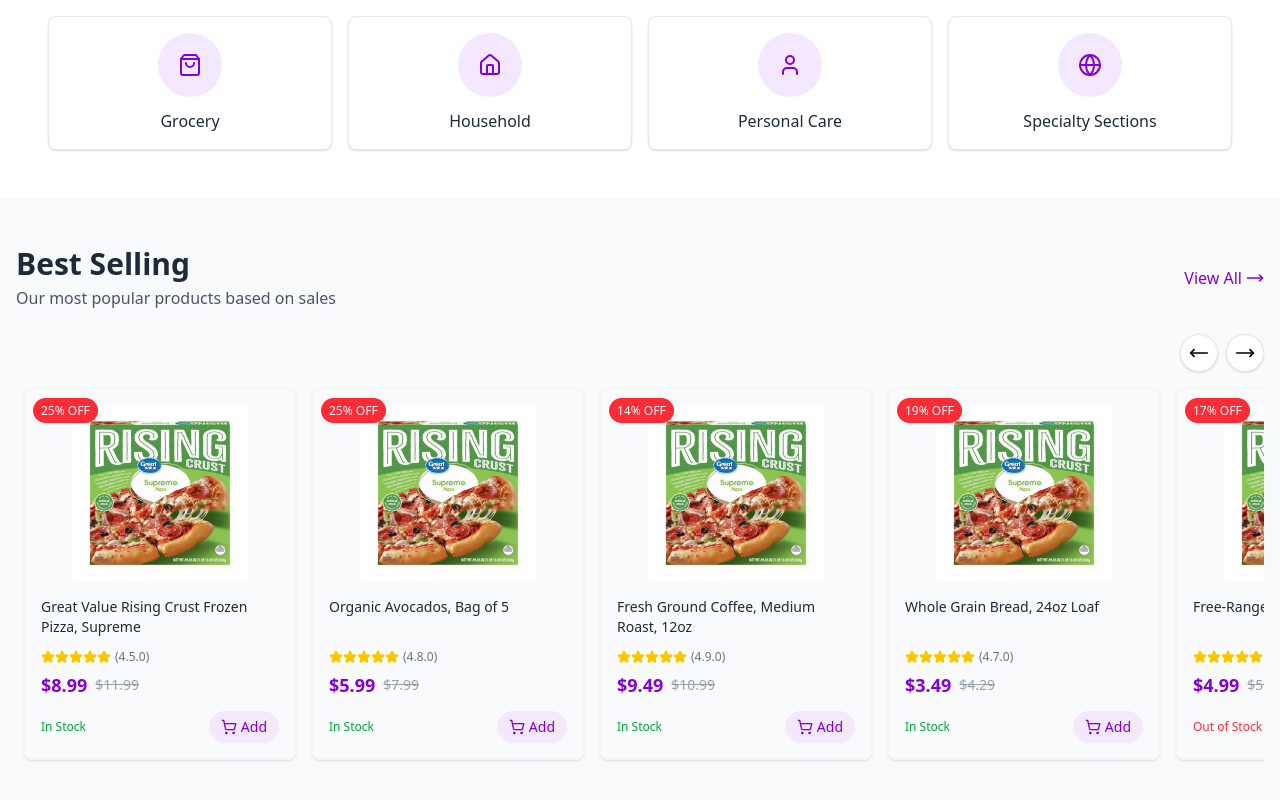
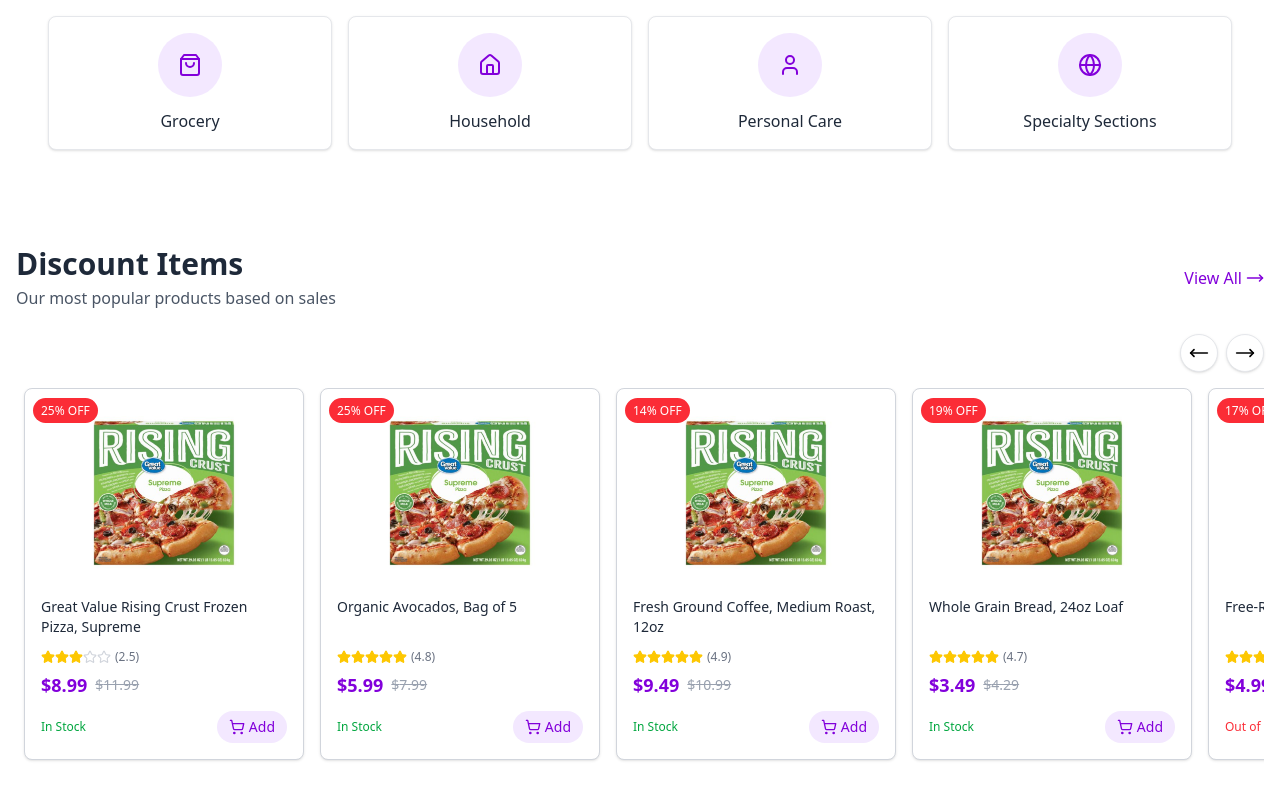
Before and after one commit to pubudu2003060/supermarketapp, a React (Vite) app in the folder frontend/: page / in a window 1280 px wide. Shown: the part 1212-2012 px from the top of the page. Built offline with nearby package versions, Linux system fonts and the light colour scheme.

Commit message:
edit discounts section

```diff
--- a/frontend/src/components/ProductCard.jsx
+++ b/frontend/src/components/ProductCard.jsx
@@ -15,7 +15,7 @@
     const discount = originalPrice ? Math.round(((originalPrice - price) / originalPrice) * 100) : 0;
 
     return (
-    <div className="group relative flex flex-col rounded-lg shadow-sm hover:shadow-lg transition-all duration-300 overflow-hidden border border-gray-100">
+        <div className="group  w-64 md:w-70 mx-2 bg-white relative flex flex-col rounded-lg shadow-sm hover:shadow-lg transition-all duration-300 overflow-hidden border border-gray-300">
             {/* Discount badge */}
             {discount > 0 && (
                 <div className="absolute top-2 left-2 z-10">
@@ -51,15 +51,15 @@
                             className={`${i < rating ? 'text-yellow-400 fill-yellow-400' : 'text-gray-300'}`}
                         />
                     ))}
-          <span className="text-xs text-gray-500 ml-1">({rating}.0)</span>
+                    <span className="text-xs text-gray-500 ml-1">({rating})</span>
                 </div>
 
                 {/* Price */}
                 <div className="flex items-center mb-3">
                     <span className="text-lg font-semibold text-purple-700">${price.toFixed(2)}</span>
-          {originalPrice && originalPrice > price && (
+                    {originalPrice && originalPrice > price &&
                         <span className="text-sm text-gray-400 line-through ml-2">${originalPrice.toFixed(2)}</span>
-          )}
+                    }
                 </div>
 
                 {/* Stock status & Add to cart */}
@@ -69,8 +69,7 @@
                     </span>
 
                     <button
-            className={`flex items-center justify-center px-3 py-1.5 rounded-full text-sm transition-all duration-200 ${
-              inStock
+                        className={`flex items-center justify-center px-3 py-1.5 rounded-full text-sm transition-all duration-200 ${inStock
                             ? 'bg-purple-100 text-purple-700 hover:bg-purple-700 hover:text-white'
                             : 'bg-gray-100 text-gray-400 cursor-not-allowed'
                             }`}
--- a/frontend/src/components/home/BestSelling.jsx
+++ b/frontend/src/components/home/BestSelling.jsx
@@ -2,12 +2,12 @@
 import { useRef } from "react";
 import ProductCard from "../ProductCard";
 
-// Sample product data - in a real app, this would come from your data source
+
 const sampleProducts = [
     {
         id: 1,
         name: "Great Value Rising Crust Frozen Pizza, Supreme",
-    rating: 4.5,
+        rating: 2.5,
         price: 8.99,
         originalPrice: 11.99,
         inStock: true,
@@ -58,7 +58,6 @@
         inStock: true,
         image: "/api/placeholder/200/200"
     },
-  // Add more products as needed
 ];
 
 export default function BestSellingProducts() {
@@ -77,12 +76,12 @@
     };
 
     return (
-    <section className="py-8 md:py-12 bg-gray-50">
+        <section className="py-8 md:py-12">
             <div className="container mx-auto px-4">
                 {/* Section Header */}
                 <div className="flex justify-between items-center mb-6">
                     <div>
-            <h2 className="text-2xl md:text-3xl font-bold text-gray-800">Best Selling</h2>
+                        <h2 className="text-2xl md:text-3xl font-bold text-gray-800">Discount Items</h2>
                         <p className="text-gray-600 mt-1">Our most popular products based on sales</p>
                     </div>
 
@@ -124,10 +123,10 @@
                 >
                     {sampleProducts.map((product) => (
                         <div
-              key={product.id}
-              className="flex-none w-64 md:w-72 px-2 snap-start"
+
                         >
                             <ProductCard
+                               key={product.id}
                                 productimage={product.image}
                                 name={product.name}
                                 rating={product.rating}
```
Lines whose indentation alone changed are shown as unchanged.
